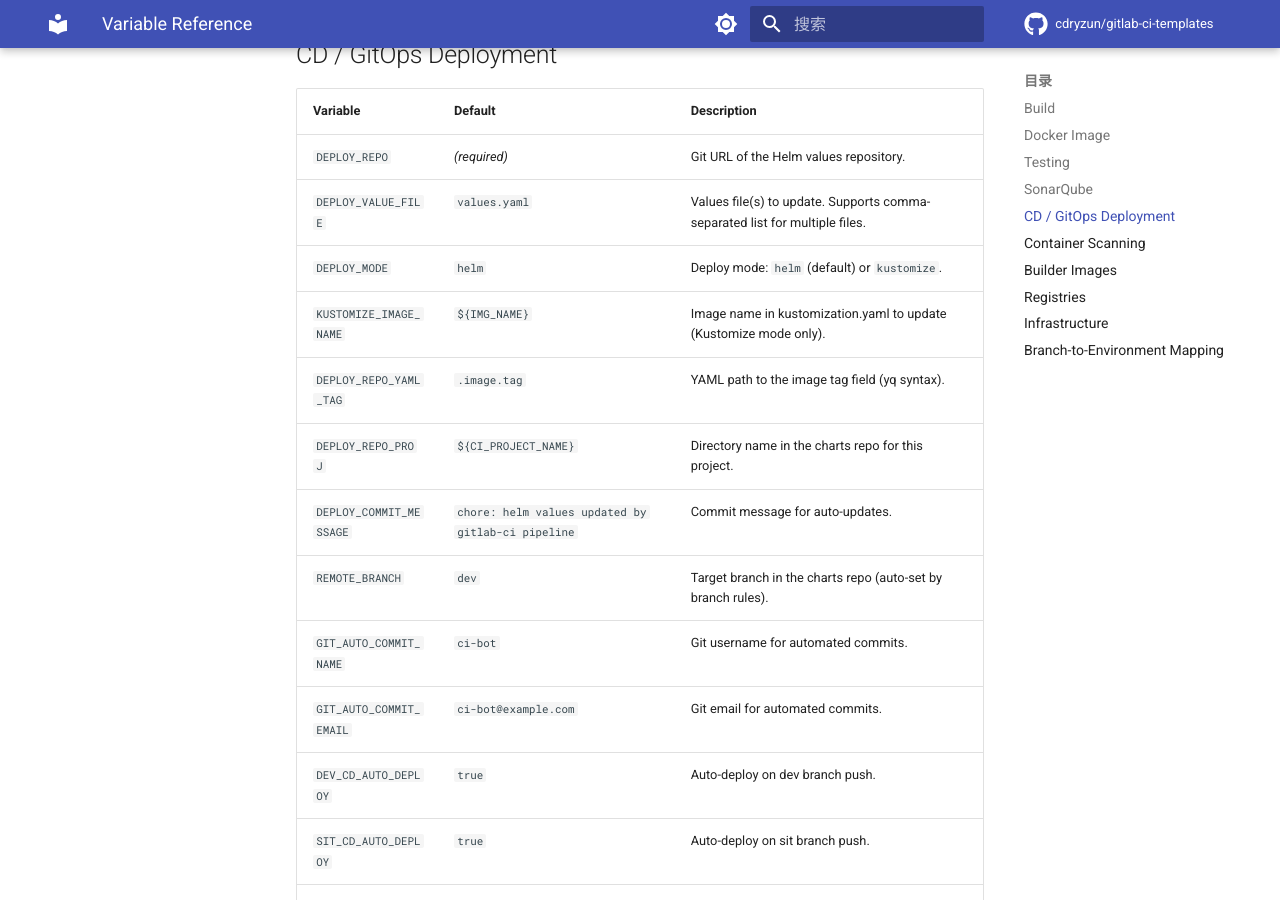
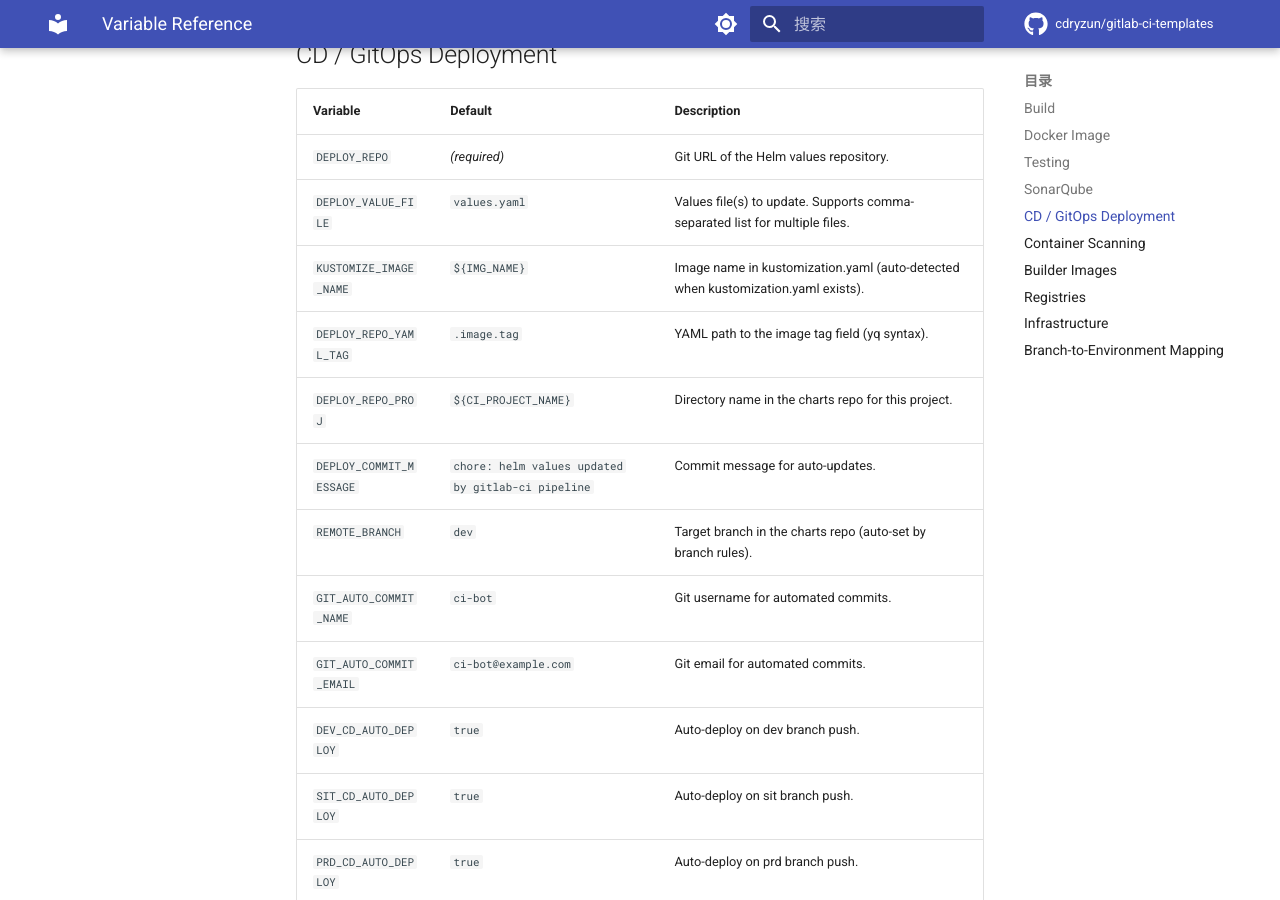
Before and after one commit to cdryzun/gitlab-ci-templates, an MkDocs documentation site: the page built from docs/VARIABLE_REFERENCE.md, in a window 1280 px wide and 900 px high, scrolled down 3203 px. Built offline with MkDocs 1.6.1 and Material for MkDocs 9.7.7, drawn with Linux system fonts in a browser that asks for light colours; comment, search, counter and statistics services are not loaded.

Commit message:
refactor: auto-detect Kustomize instead of manual DEPLOY_MODE
Kustomize detection is now automatic: if kustomization.yaml exists in
the charts repo project directory, use Kustomize image update. Otherwise
use Helm values update. No user configuration needed - ArgoCD handles
the rendering mode, CI only updates the Git source.

```diff
--- a/docs/VARIABLE_REFERENCE.md
+++ b/docs/VARIABLE_REFERENCE.md
@@ -69,8 +69,7 @@ All variables with their defaults and descriptions. Override any of these in you
 |----------|---------|-------------|
 | `DEPLOY_REPO` | _(required)_ | Git URL of the Helm values repository. |
 | `DEPLOY_VALUE_FILE` | `values.yaml` | Values file(s) to update. Supports comma-separated list for multiple files. |
-| `DEPLOY_MODE` | `helm` | Deploy mode: `helm` (default) or `kustomize`. |
-| `KUSTOMIZE_IMAGE_NAME` | `${IMG_NAME}` | Image name in kustomization.yaml to update (Kustomize mode only). |
+| `KUSTOMIZE_IMAGE_NAME` | `${IMG_NAME}` | Image name in kustomization.yaml (auto-detected when kustomization.yaml exists). |
 | `DEPLOY_REPO_YAML_TAG` | `.image.tag` | YAML path to the image tag field (yq syntax). |
 | `DEPLOY_REPO_PROJ` | `${CI_PROJECT_NAME}` | Directory name in the charts repo for this project. |
 | `DEPLOY_COMMIT_MESSAGE` | `chore: helm values updated by gitlab-ci pipeline` | Commit message for auto-updates. |
```
Also changed, not shown: docs/reference/variables.md (+1 -2 lines), 1 other file.
